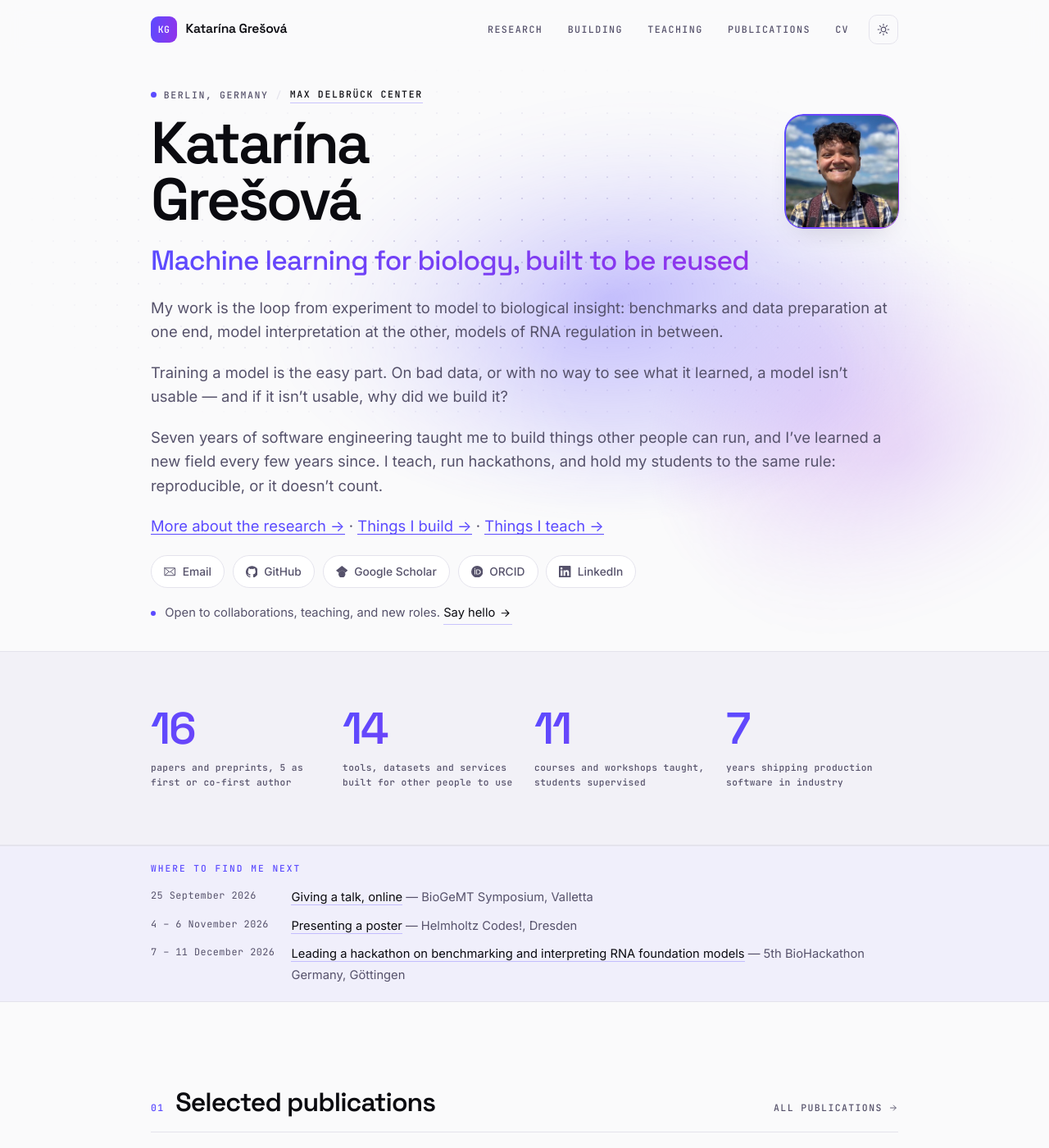
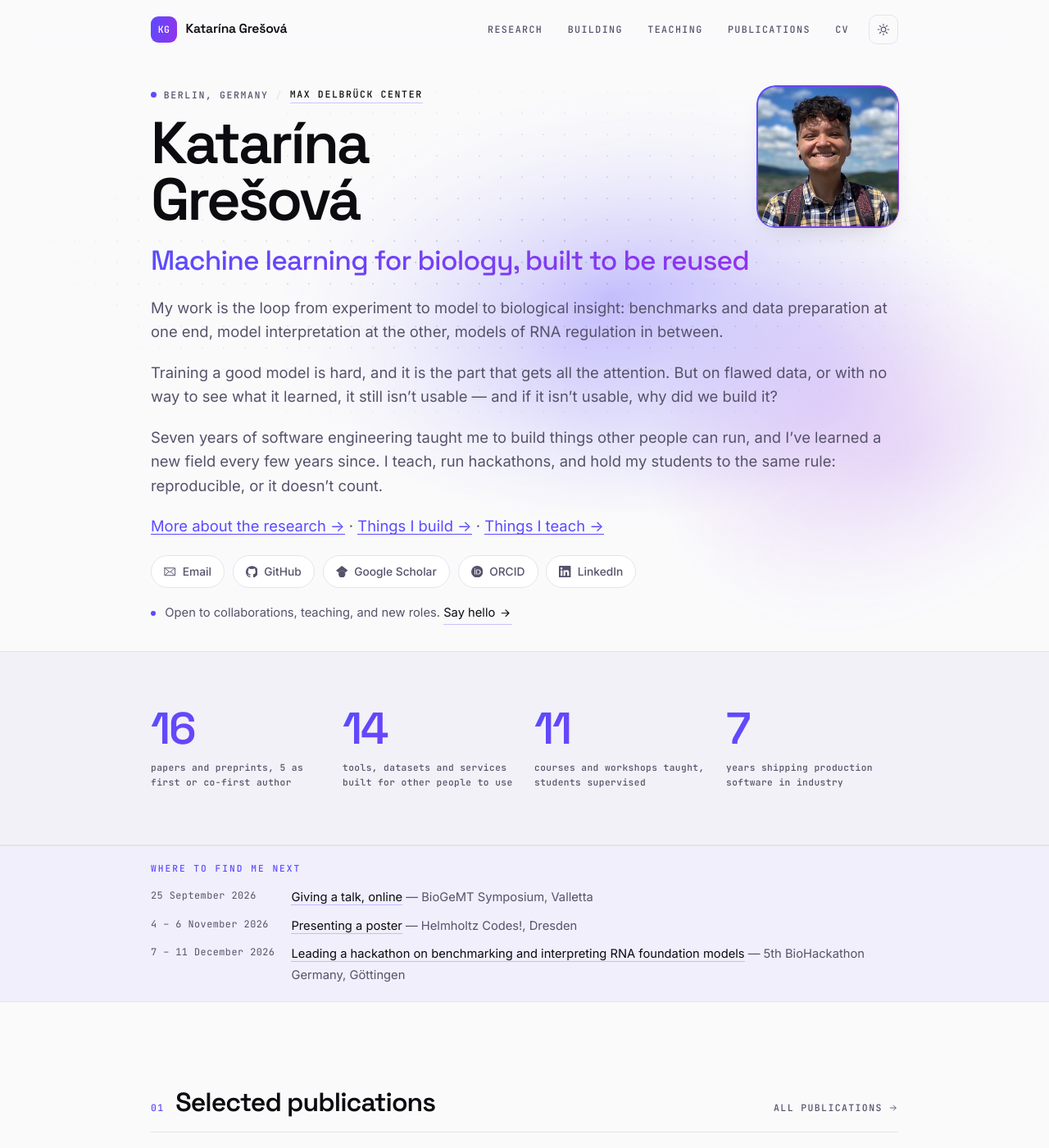
Before and after one commit to katarinagresova/katarinagresova.github.io, a Jekyll site: the page built from index.md, in a window 1280 px wide and 1400 px high. Shown: the whole window at 82% size. Built offline with Jekyll 4.4.1, drawn with Linux system fonts in a browser that asks for light colours.

Commit message:
Refine hero layout and improve model training description for clarity

```diff
--- a/_layouts/home.html
+++ b/_layouts/home.html
@@ -15,12 +15,13 @@ layout: default
   <div class="wrap hero__inner">
 
     {%- comment -%}
-      The portrait sits in the top row beside the name only, so everything
-      below it — tagline, bio, links — runs the full width of the page.
+      The portrait shares the top row with the name and nothing else, so the
+      whole left edge of the page — eyebrow, name, tagline, bio, links — stays
+      straight, and everything below the row runs the full width.
     {%- endcomment -%}
     <div class="hero__head">
       <div class="hero__id">
-        <p class="eyebrow reveal" style="--i:0">
+      <p class="eyebrow reveal" style="--i:0">
           <span class="eyebrow__dot" aria-hidden="true"></span>
           {{ site.hero.location }}
           <span class="eyebrow__sep" aria-hidden="true">/</span>
--- a/assets/css/main.css
+++ b/assets/css/main.css
@@ -365,13 +365,15 @@ a {
   z-index: 1;
 }
 
-/* Top row: name on the left, portrait on the right, nothing else. Because the
-   portrait is exactly as tall as the two lines of the name, `align-items: end`
-   lines the two up at both edges with no magic offset to maintain. */
+/* Top row: name on the left, portrait on the right, nothing else in it. The
+   portrait is sized to the height of that whole block — two lines of the name
+   plus the eyebrow above it — so its top edge lines up with the eyebrow and
+   its bottom with the baseline of the name. Both terms come from --name-size,
+   so the alignment survives the name scaling with the viewport. */
 .hero__head {
   display: grid;
   grid-template-columns: minmax(0, 1fr) auto;
-  align-items: end;
+  align-items: start;
   gap: clamp(1.5rem, 5vw, 3.5rem);
 }
 
@@ -419,7 +421,7 @@ a {
    clearing the eyebrow above. */
 .hero__portrait {
   position: relative;
-  width: calc(var(--name-size) * 1.92);
+  width: calc(var(--name-size) * 1.92 + 2.1rem);
 }
 .hero__portrait img {
   width: 100%;
--- a/index.md
+++ b/index.md
@@ -18,8 +18,9 @@ My work is the loop from experiment to model to biological insight: benchmarks
 and data preparation at one end, model interpretation at the other, models of
 RNA regulation in between.
 
-Training a model is the easy part. On bad data, or with no way to see what it
-learned, a model isn't usable — and if it isn't usable, why did we build it?
+Training a good model is hard, and it is the part that gets all the attention.
+But on flawed data, or with no way to see what it learned, it still isn't
+usable — and if it isn't usable, why did we build it?
 
 Seven years of software engineering taught me to build things other people can
 run, and I've learned a new field every few years since. I teach, run
```
